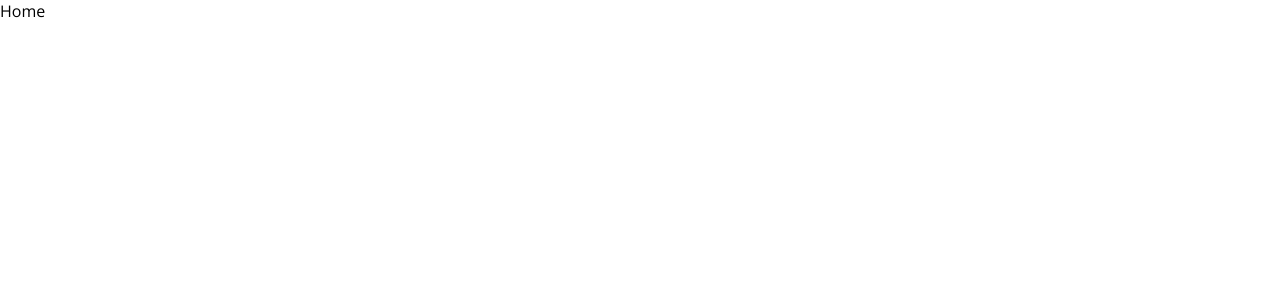
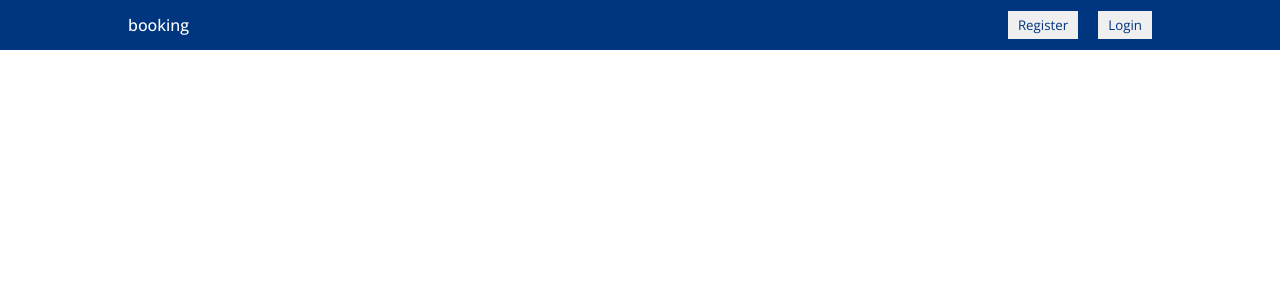
Before and after one commit to dzhaniivanov/booking-reservation-app, a React (Create React App) app: page / in a window 1280 px wide. Shown: the top 300 px of the page. Built offline with nearby package versions, Linux system fonts and the light colour scheme.

Commit message:
navbar layout added

```diff
--- /dev/null
+++ b/src/components/Navbar/Navbar.css
@@ -0,0 +1,27 @@
+.navbar {
+  height: 50px;
+  background-color: #003580;
+  display: flex;
+  justify-content: center;
+}
+
+.navContainer {
+  width: 100%;
+  max-width: 1024px;
+  color: white;
+  display: flex;
+  align-items: center;
+  justify-content: space-between;
+}
+
+.logo {
+  font-weight: 500;
+}
+
+.navButton {
+  margin-left: 20px;
+  border: none;
+  padding: 5px 10px;
+  cursor: pointer;
+  color: #003580;
+}
--- /dev/null
+++ b/src/components/Navbar/Navbar.js
@@ -0,0 +1,17 @@
+import "./Navbar.css";
+
+const Navbar = () => {
+  return (
+    <div className="navbar">
+      <div className="navContainer">
+        <span className="logo">booking</span>
+        <div className="navItems">
+          <button className="navButton">Register</button>
+          <button className="navButton">Login</button>
+        </div>
+      </div>
+    </div>
+  );
+};
+
+export default Navbar;
--- a/src/pages/Home/Home.js
+++ b/src/pages/Home/Home.js
@@ -1,8 +1,12 @@
+import Navbar from "../../components/Navbar/Navbar";
 import "./Home.css";
 
-
 const Home = () => {
-  return <div>Home</div>;
+  return (
+    <div>
+      <Navbar />
+    </div>
+  );
 };
 
 export default Home;
```
